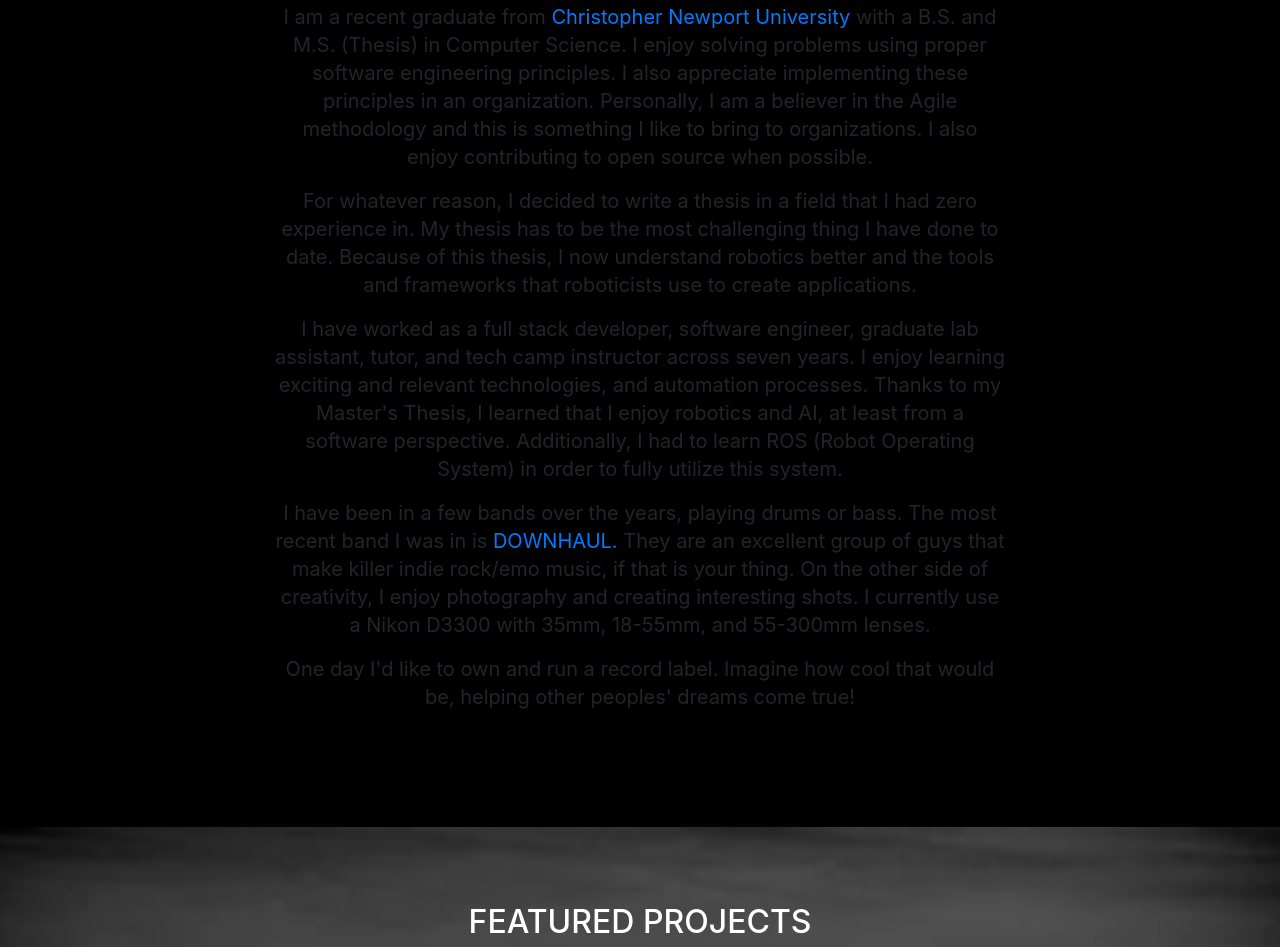
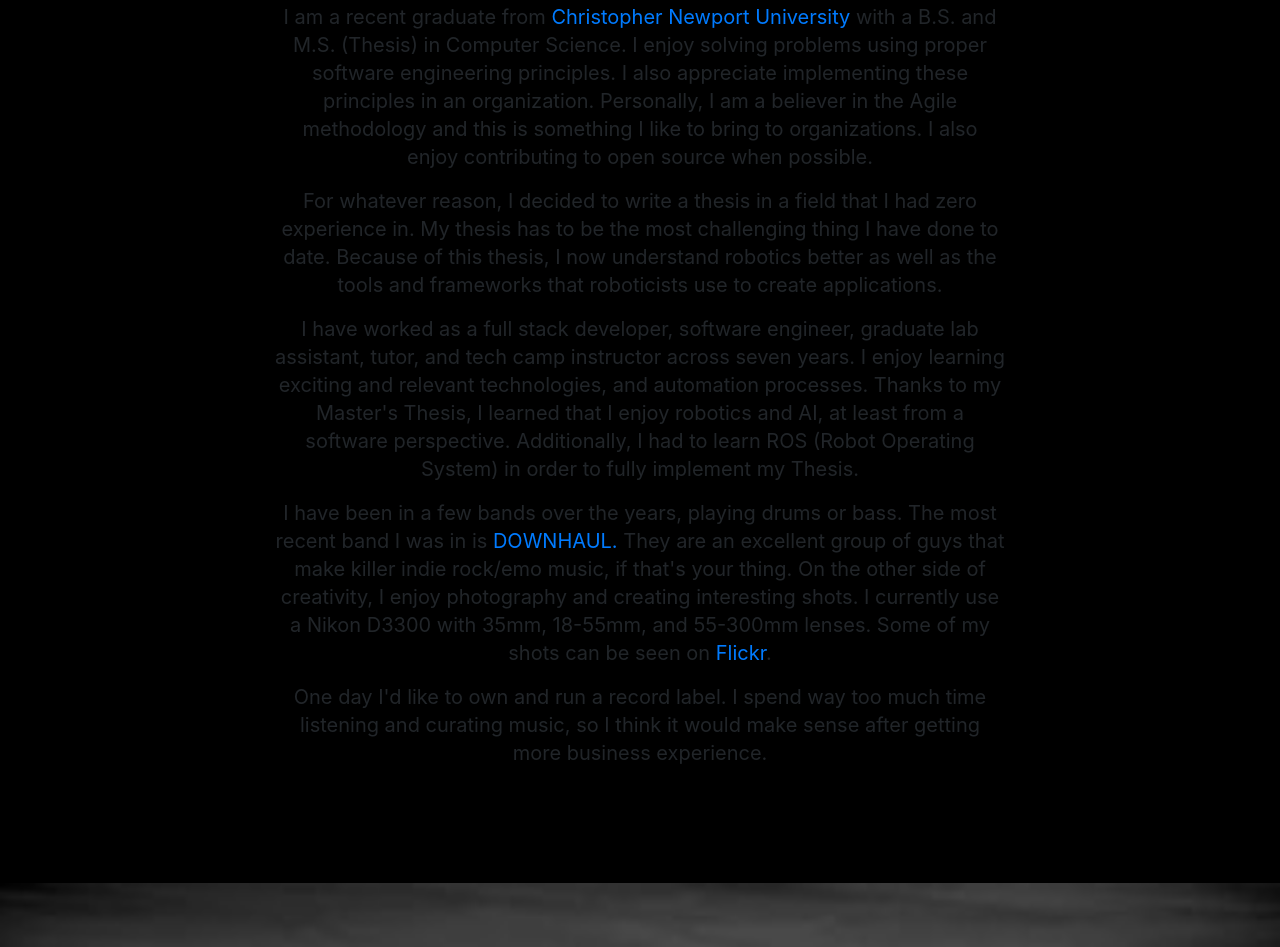
Before and after one commit to TGiles/TGiles.github.io, a website with bundled scripts: page index.html in a window 1280 px wide. Shown: the part 893-1840 px from the top of the page. Built offline with nearby package versions, Linux system fonts and the light colour scheme; a web font is replaced by a local one.

Commit message:
Update wording

```diff
--- a/index.html
+++ b/index.html
@@ -86,7 +86,7 @@
                     <p>
                         For whatever reason, I decided to write a thesis in a field that I had zero experience in. My
                         thesis has to be the most challenging thing I have done to date. Because of this thesis, I now
-                        understand robotics better and the tools and frameworks that roboticists
+                        understand robotics better as well as the tools and frameworks that roboticists
                         use to create applications.
                     </p>
                     <p>
@@ -94,18 +94,19 @@
                         tech camp instructor across seven years. I enjoy learning exciting and relevant technologies,
                         and automation processes. Thanks to my Master's Thesis, I learned that I
                         enjoy robotics and AI, at least from a software perspective. Additionally, I had to learn ROS
-                        (Robot Operating System) in order to fully utilize this system.
+                        (Robot Operating System) in order to fully implement my Thesis.
                     </p>
                     <p>
                         I have been in a few bands over the years, playing drums or bass. The most recent band I was in
                         is <a href="https://downhaul.bandcamp.com/">DOWNHAUL.</a> They are an excellent group of guys
                         that make killer indie rock/emo music,
-                        if that is your thing. On the other side of creativity, I enjoy photography and creating
+                        if that's your thing. On the other side of creativity, I enjoy photography and creating
                         interesting shots. I currently use a Nikon D3300 with 35mm, 18-55mm, and 55-300mm lenses.
+                        Some of my shots can be seen on <a href="https://www.flickr.com/photos/121209804@N07">Flickr</a>.
                     </p>
                     <p>
-                        One day I'd like to own and run a record label. Imagine how cool that would be, helping other
-                        peoples' dreams come true!
+                        One day I'd like to own and run a record label.
+                        I spend way too much time listening and curating music, so I think it would make sense after getting more business experience.
                     </p>
                 </div>
             </div>
```
